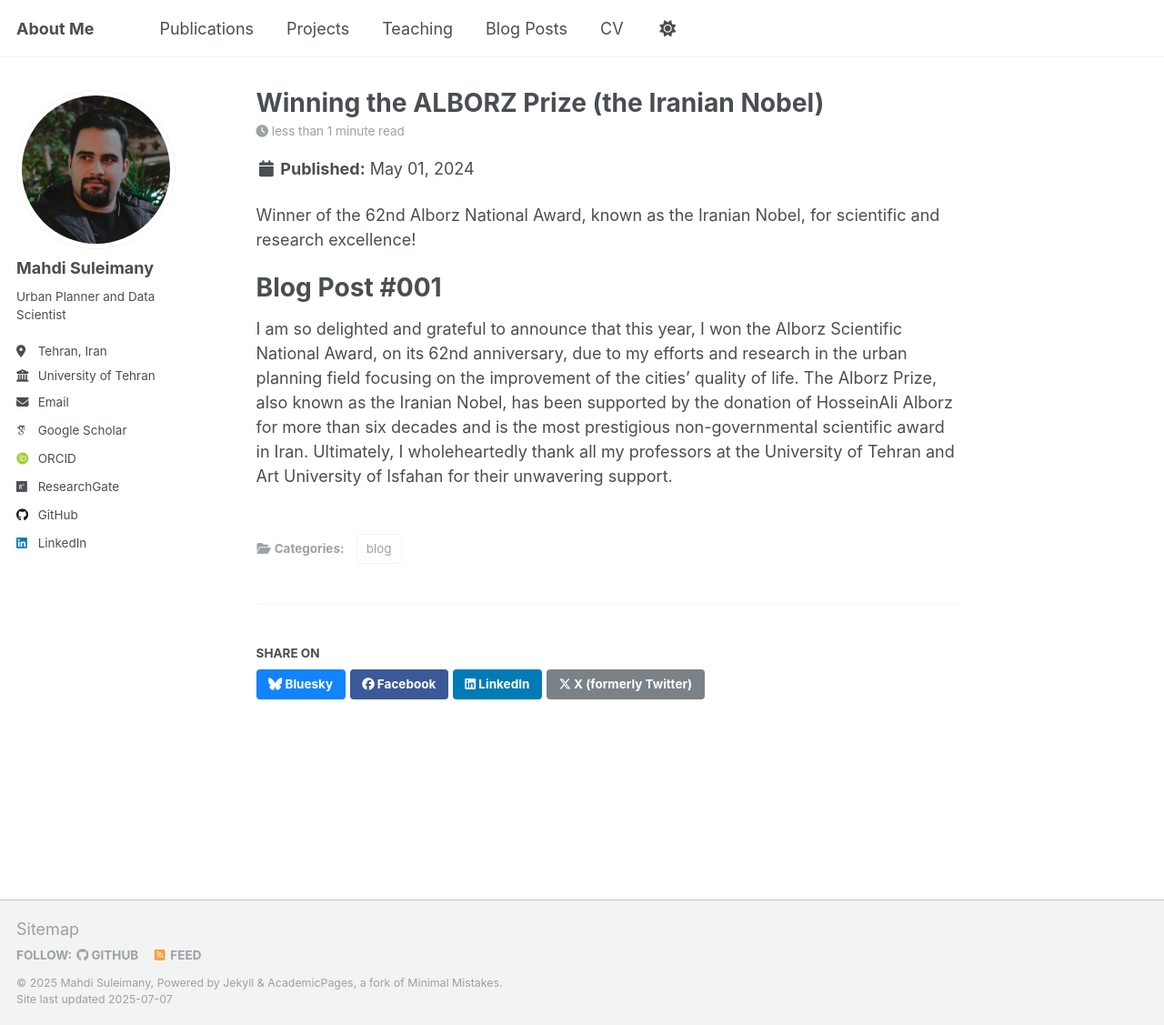
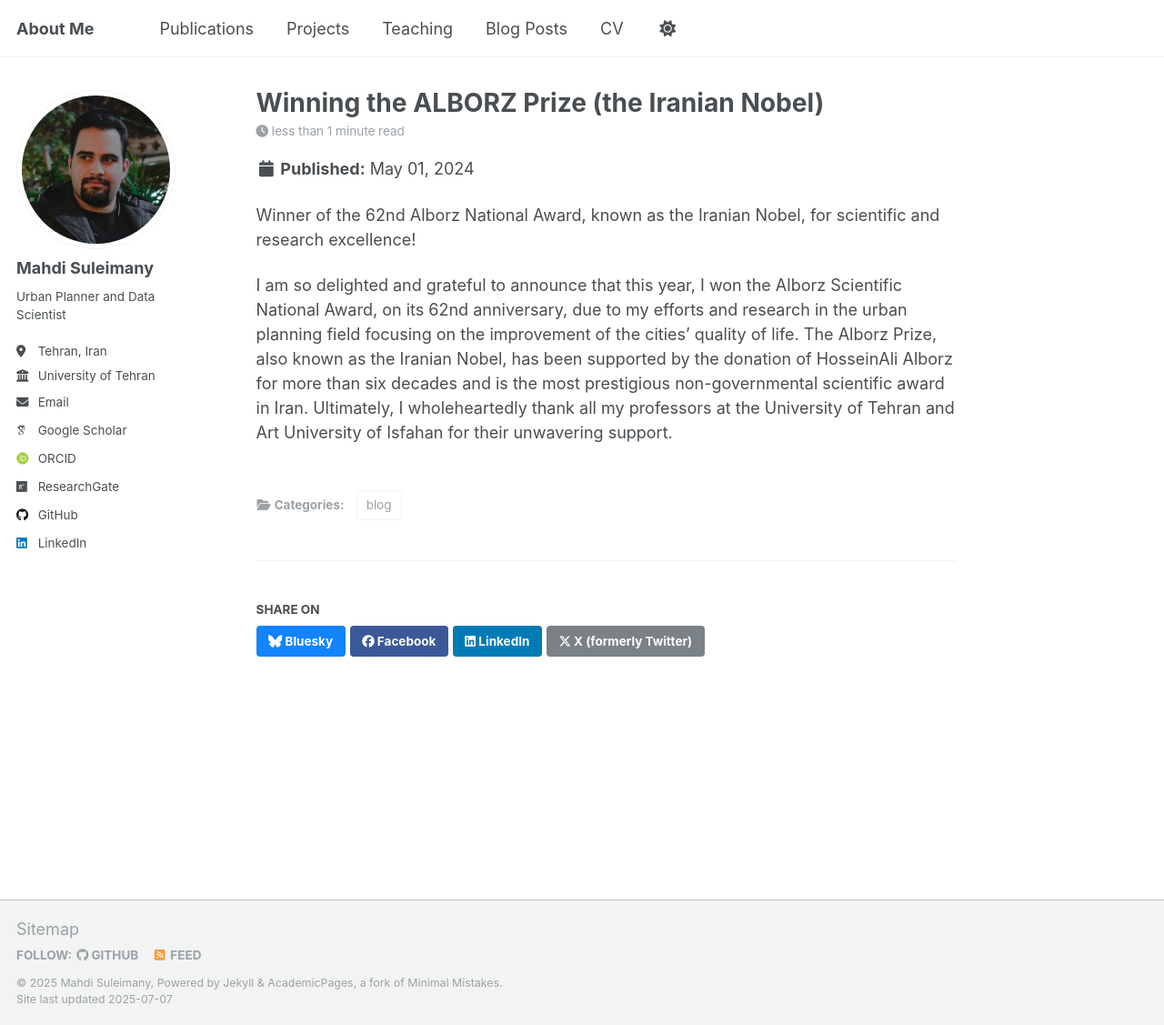
Before and after one commit to mo-soleimani/mo-soleimani.github.io, a Jekyll site: the page built from _posts/2024-05-01-alborz.md, in a window 1280 px wide and 1127 px high. Shown: the whole window at 91% size. Built offline with Jekyll 4.4.1, drawn with Linux system fonts in a browser that asks for light colours; some web fonts are replaced.

Commit message:
Update 2024-05-01-alborz.md

```diff
--- a/_posts/2024-05-01-alborz.md
+++ b/_posts/2024-05-01-alborz.md
@@ -7,6 +7,5 @@ layout: single
 
 Winner of the 62nd Alborz National Award, known as the Iranian Nobel, for scientific and research excellence!
 
-Blog Post #001
-======
+
 I am so delighted and grateful to announce that this year, I won the Alborz Scientific National Award, on its 62nd anniversary, due to my efforts and research in the urban planning field focusing on the improvement of the cities' quality of life. The Alborz Prize, also known as the Iranian Nobel, has been supported by the donation of HosseinAli Alborz for more than six decades and is the most prestigious non-governmental scientific award in Iran. Ultimately, I wholeheartedly thank all my professors at the University of Tehran and Art University of Isfahan for their unwavering support.
```
